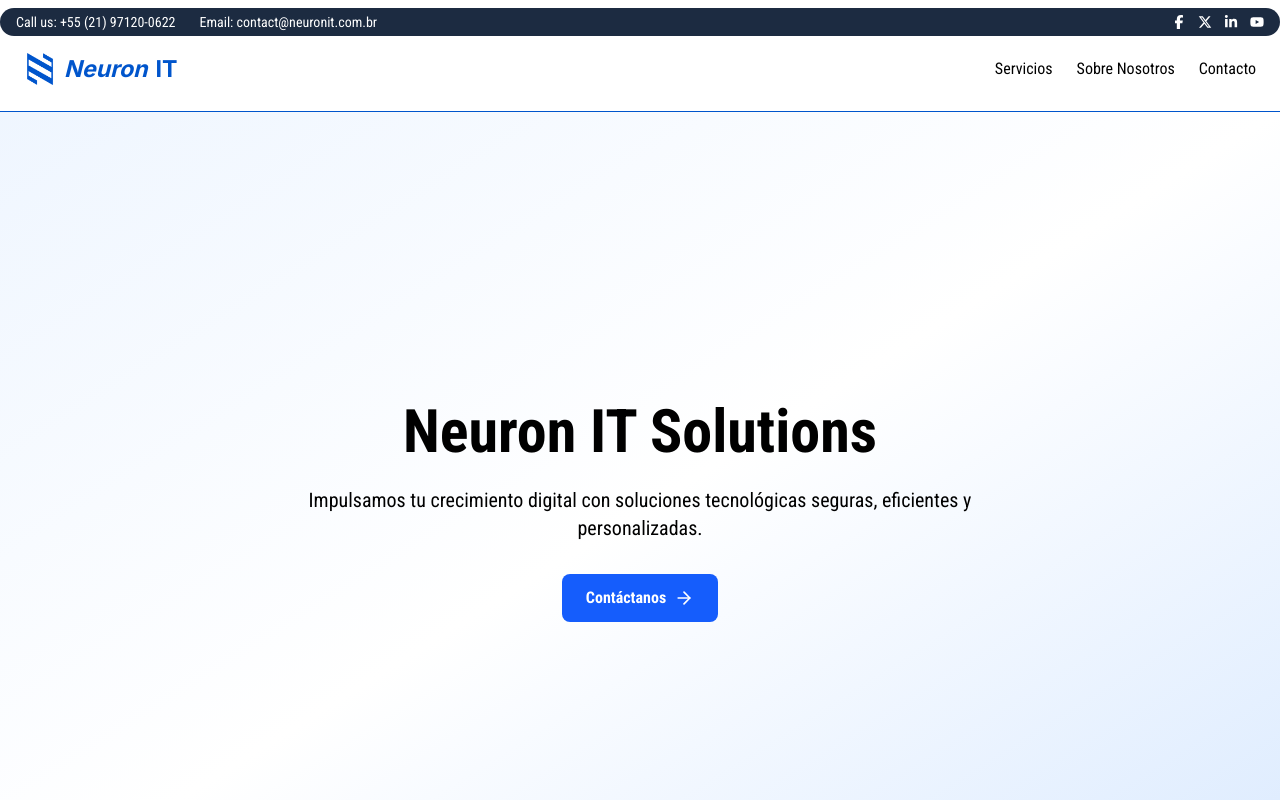
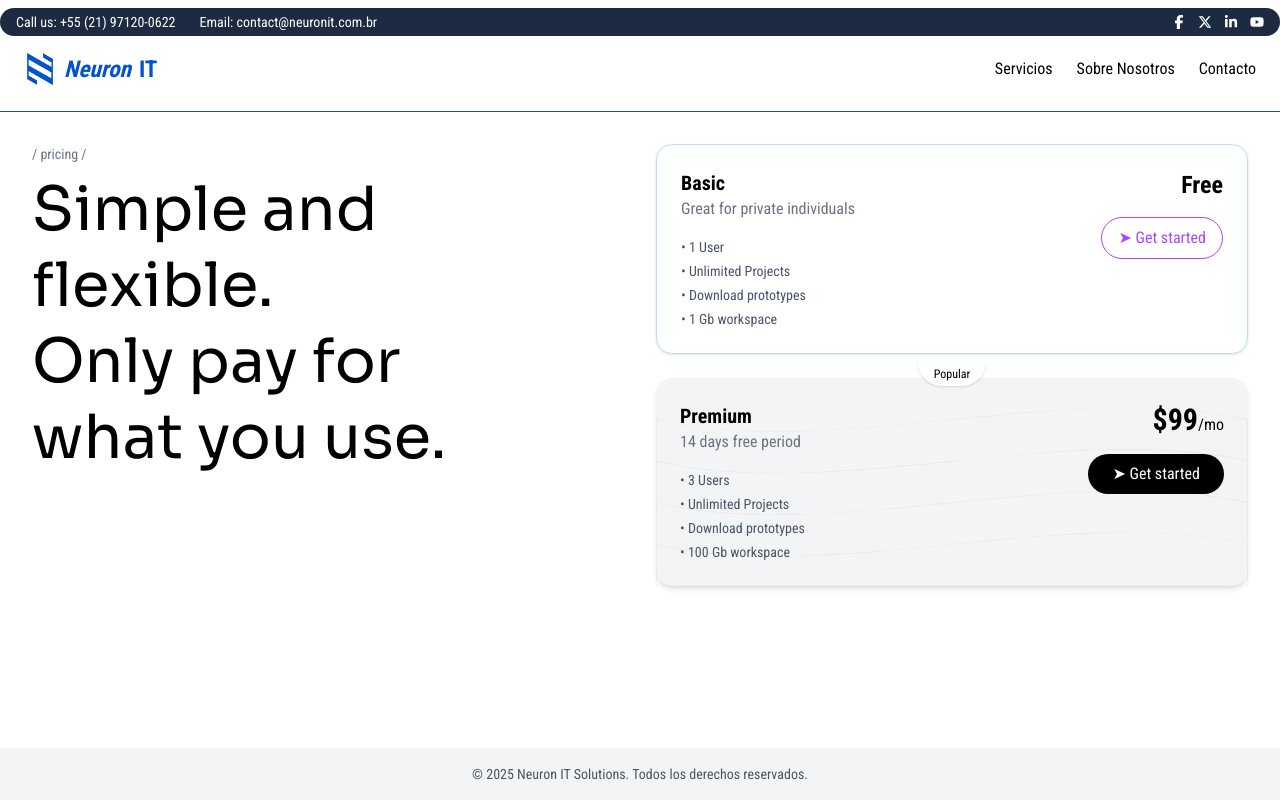
Before and after one commit to Liah0na/neuron, a Next.js app: page / in a window 1280 px wide. Shown: the top 800 px of the page. Built offline with nearby package versions, Linux system fonts and the light colour scheme.

Commit message:
Adding home page pricing section

```diff
--- a/src/app/globals.css
+++ b/src/app/globals.css
@@ -2,6 +2,7 @@
 
 :root {
   /*---:[Colors]:---*/
+  --blue-200: rgb(204,224,255);
   --blue-700: rgb(12,102,228);
   --blue-800: rgb(0,85,204);
   --blue-1000: rgb(28,43,65);
@@ -9,7 +10,7 @@
 
   /*---:[Fonts]:---*/
   --font-roboto: 'Roboto';
-  --font-inter: 'Inter';
+  --font-sora: 'Sora';
 }
 
 html,
@@ -31,7 +32,6 @@ a {
 
 .logo {
   color: var(--blue-800);
-  font-family: var(--font-inter);
   font-size: 1.45rem;
   font-weight: bold;
 }
@@ -43,3 +43,9 @@ a {
 .navbar {
   border-color: var(--blue-800);
 }
+
+.home-slogan {
+  font-family: var(--font-sora);
+  font-size: 3.8rem;
+  font-weight: 400;
+}
--- a/src/app/layout.tsx
+++ b/src/app/layout.tsx
@@ -2,18 +2,17 @@ import type { Metadata } from 'next'
 import './globals.css'
 import { Navbar } from '@/components/layout/Navbar'
 import { Footer } from '@/components/layout/Footer'
-import { Inter, Roboto_Condensed } from 'next/font/google'
-
-const inter = Inter({
-  style: ['normal', 'italic'],
-  subsets: ['latin'],
-  variable: '--font-inter',
-  weight: ['400', '700', '900'],
-})
+import { Roboto_Condensed, Sora } from 'next/font/google'
 
 const roboto = Roboto_Condensed({
   subsets: ['latin'],
   variable: '--font-roboto',
+  weight: ['400', '700']
+})
+
+const sora = Sora({
+  subsets: ['latin'],
+  variable: '--font-sora',
   weight: ['400', '700']
 })
 
@@ -35,7 +34,7 @@ export const metadata: Metadata = {
 
 export default function RootLayout({ children }: { children: React.ReactNode }) {
   return (
-    <html className={`${inter.variable} ${roboto.variable}`} lang="es">
+    <html className={`${roboto.variable} ${sora.variable}`} lang="es">
       <body className="flex flex-col min-h-screen">
         <Navbar />
         <main className="flex-1">{children}</main>
--- a/src/app/page.tsx
+++ b/src/app/page.tsx
@@ -1,18 +1,9 @@
-import { Button } from '@/components/ui/Button'
-import { ArrowRight } from 'lucide-react'
+import PricingSection from '@/sections/PricingSection'
 
 export default function Home() {
   return (
-    <section className="flex flex-col items-center justify-center min-h-screen px-4 text-center bg-gradient-to-br from-blue-50 via-white to-blue-100">
-      <h1 className="text-4xl md:text-6xl font-bold mb-6">
-        Neuron IT Solutions
-      </h1>
-      <p className="text-lg md:text-xl mb-8 max-w-2xl">
-        Impulsamos tu crecimiento digital con soluciones tecnológicas seguras, eficientes y personalizadas.
-      </p>
-      <Button>
-        Contáctanos <ArrowRight className="ml-2 h-5 w-5" />
-      </Button>
+    <section className="container mx-auto">
+      <PricingSection />
     </section>
   )
 }
--- /dev/null
+++ b/src/sections/PricingSection.tsx
@@ -0,0 +1,66 @@
+import { WaveBackground } from "@/styles/WaveBackground";
+
+export default function PricingSection() {
+  return (
+    <section className="grid grid-cols-1 md:grid-cols-2 gap-8 p-8 max-w-7xl mx-auto">
+      <div>
+        <p className="text-sm text-gray-500 mb-2">/ pricing /</p>
+        <h2 className="home-slogan text-4xl font-bold leading-tight">
+          Simple and <br />
+          flexible. <br />
+          Only pay for <br />
+          what you use.
+        </h2>
+      </div>
+
+      {/* Planes */}
+      <div className="flex flex-col gap-6">
+        {/* Basic Plan */}
+        <div className="rounded-2xl border border-blue-200 p-6 flex justify-between items-start shadow-sm">
+          <div>
+            <h3 className="text-xl font-semibold">Basic</h3>
+            <p className="text-gray-500 mb-4">Great for private individuals</p>
+            <ul className="text-sm text-gray-600 space-y-1">
+              <li>• 1 User</li>
+              <li>• Unlimited Projects</li>
+              <li>• Download prototypes</li>
+              <li>• 1 Gb workspace</li>
+            </ul>
+          </div>
+          <div className="text-right">
+            <h4 className="text-2xl font-bold">Free</h4>
+            <button className="mt-4 px-4 py-2 border border-purple-500 text-purple-500 rounded-full hover:bg-blue-50 transition">
+              ➤ Get started
+            </button>
+          </div>
+        </div>
+
+        {/* Premium Plan */}
+        <div className="relative bg-gray-100 rounded-2xl p-6 flex justify-between items-start shadow-md">
+          <WaveBackground />
+          {/* Popular badge */}
+          <div className="absolute -top-4 left-1/2 -translate-x-1/2 bg-white px-4 py-1 rounded-b-full shadow text-xs font-medium">
+            Popular
+          </div>
+
+          <div>
+            <h3 className="text-xl font-semibold">Premium</h3>
+            <p className="text-gray-500 mb-4">14 days free period</p>
+            <ul className="text-sm text-gray-600 space-y-1">
+              <li>• 3 Users</li>
+              <li>• Unlimited Projects</li>
+              <li>• Download prototypes</li>
+              <li>• 100 Gb workspace</li>
+            </ul>
+          </div>
+          <div className="text-right">
+            <h4 className="text-3xl font-bold">$99<span className="text-base font-normal">/mo</span></h4>
+            <button className="mt-4 px-6 py-2 bg-black text-white rounded-full hover:bg-gray-900 transition">
+              ➤ Get started
+            </button>
+          </div>
+        </div>
+      </div>
+    </section>
+  );
+}
--- /dev/null
+++ b/src/styles/WaveBackground.tsx
@@ -0,0 +1,35 @@
+const WaveBackground = () => (
+  <svg
+    viewBox="0 0 500 500"
+    xmlns="http://www.w3.org/2000/svg"
+    className="absolute bottom-0 left-0 w-full h-full opacity-10 pointer-events-none"
+    preserveAspectRatio="none"
+  >
+    <path
+      d="M0,100 C150,200 350,0 500,100 L500,500 L0,500 Z"
+      fill="none"
+      stroke="red"
+      strokeWidth="1"
+    />
+    <path
+      d="M0,200 C150,300 350,100 500,200"
+      fill="none"
+      stroke="red"
+      strokeWidth="1"
+    />
+    <path
+      d="M0,300 C150,400 350,200 500,300"
+      fill="none"
+      stroke="red"
+      strokeWidth="1"
+    />
+    <path
+      d="M0,400 C150,500 350,300 500,400"
+      fill="none"
+      stroke="red"
+      strokeWidth="1"
+    />
+  </svg>
+)
+
+export { WaveBackground }
--- a/tailwind.config.ts
+++ b/tailwind.config.ts
@@ -10,7 +10,7 @@ const config: Config = {
     extend: {
       fontFamily: {
         primary: ['var(--font-roboto)'],
-        secondary: ['var(--font-inter)'],
+        secondary: ['var(--font-sora)'],
       },
     },
   },
```
